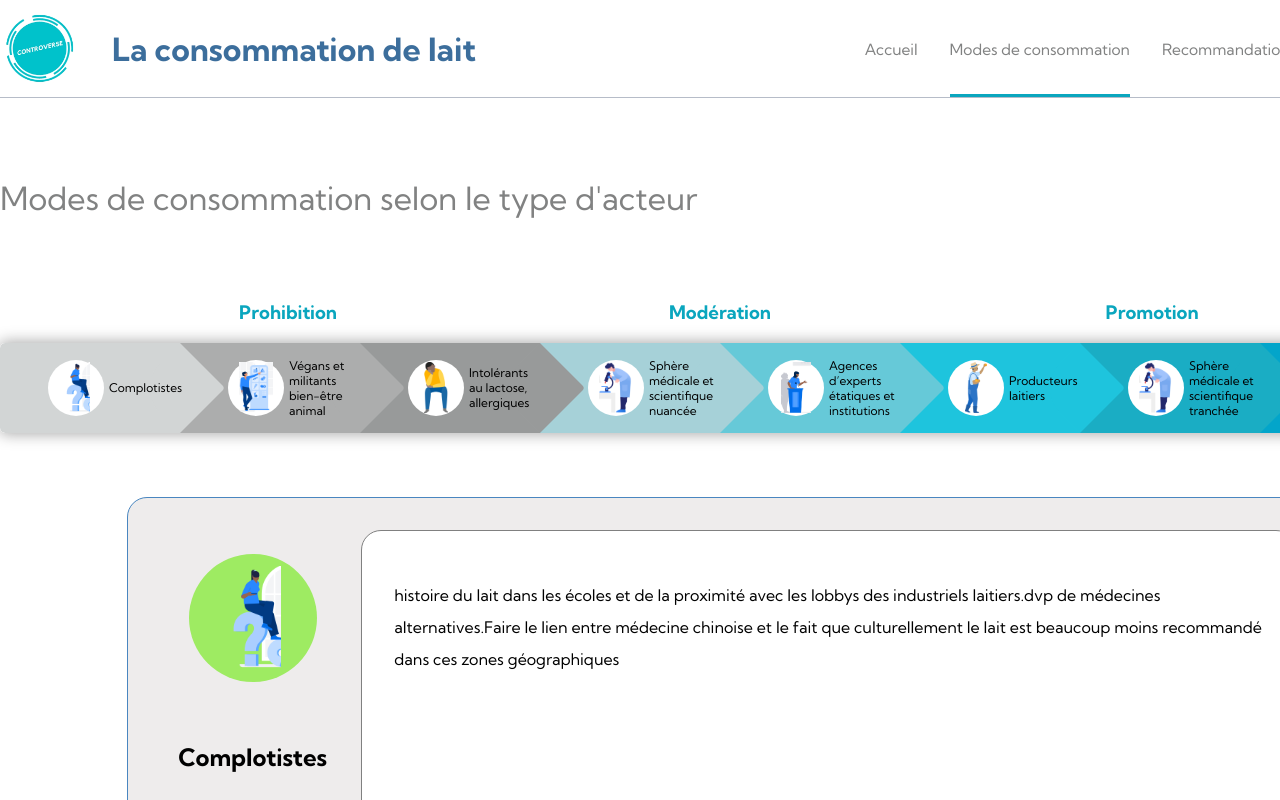
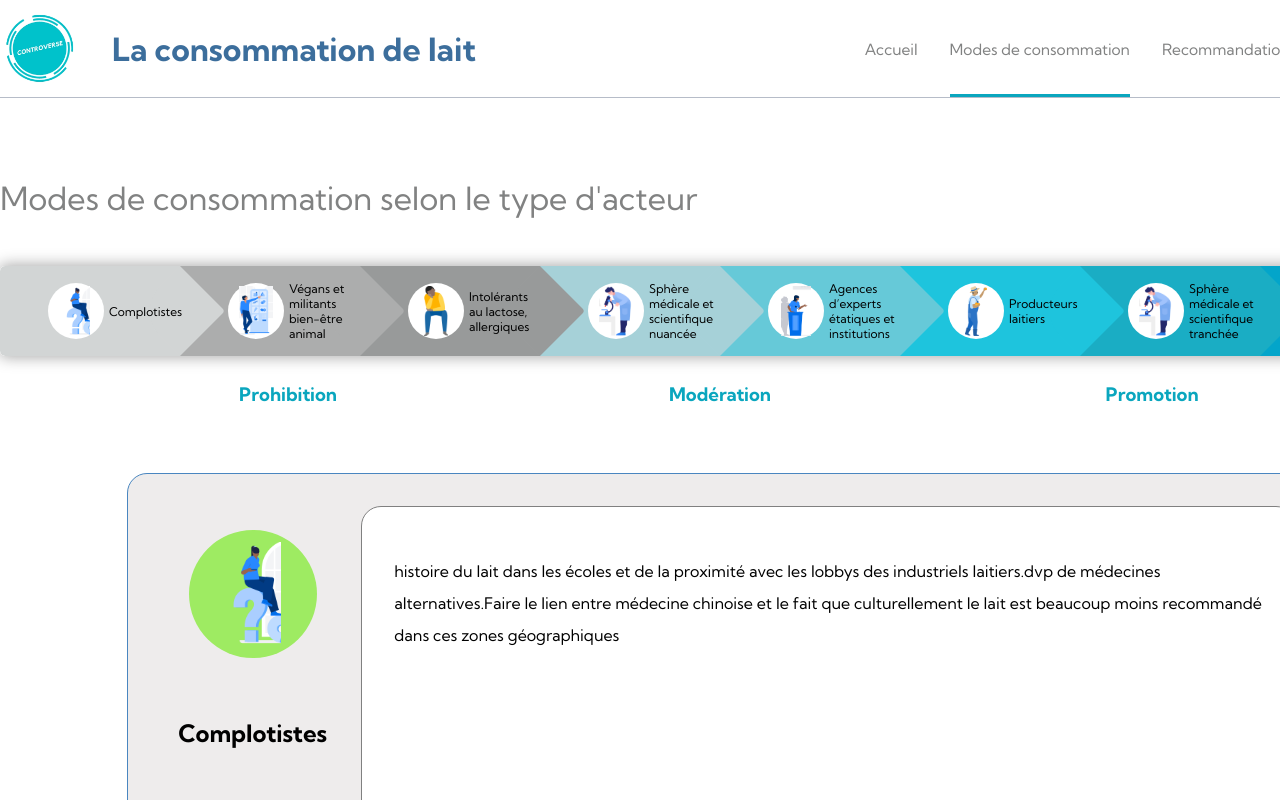
Before and after one commit to denis-farkas/milk, a React (Create React App) app: page /modes in a window 1280 px wide. Shown: the top 800 px of the page. Built offline with nearby package versions, Linux system fonts and the light colour scheme.

Commit message:
legend css

```diff
--- a/src/pages/Mode/index.jsx
+++ b/src/pages/Mode/index.jsx
@@ -14,18 +14,6 @@ function Mode() {
           Modes de consommation selon le type d'acteur
         </div>
         <div className="bread">
-          <div className="legend">
-            <div className="legend-text">
-              <h3>Prohibition</h3>
-            </div>
-            <div className="legend-text">
-              <h3>Modération</h3>
-            </div>
-            <div className="legend-text">
-              <h3>Promotion</h3>
-            </div>
-          </div>
-
           <div className="breadcrumb flat">
             <div
               className="bouton"
@@ -148,6 +136,17 @@ function Mode() {
               </div>
             </div>
           </div>
+          <div className="legend">
+            <div className="legend-text">
+              <h3>Prohibition</h3>
+            </div>
+            <div className="legend-text">
+              <h3>Modération</h3>
+            </div>
+            <div className="legend-text">
+              <h3>Promotion</h3>
+            </div>
+          </div>
         </div>
         <div className="section-info">
           <div className="jumbotron">
--- a/src/pages/Mode/mode.css
+++ b/src/pages/Mode/mode.css
@@ -7,7 +7,7 @@
 }
 
 .bread {
-  margin: 4rem 0;
+  margin: 3rem 0;
 }
 
 .legend {
@@ -18,15 +18,7 @@
       flex-wrap: nowrap;
   width: 100%;
   height: auto;
-  margin-top: 2rem;
-}
-
-.legend-graph {
-  width: 100%;
-  height: 1rem;
-  background: #d8dcdc;
-  background: -webkit-gradient(linear, left top, right top, color-stop(33%, #d8dcdc), color-stop(77%, #0dcdeb));
-  background: linear-gradient(90deg, #d8dcdc 33%, #0dcdeb 77%);
+  margin-top: 0.5rem;
 }
 
 .legend-text {
--- a/src/pages/Mode/mode.scss
+++ b/src/pages/Mode/mode.scss
@@ -6,7 +6,7 @@
 }
 
 .bread {
-  margin: 4rem 0;
+  margin: 3rem 0;
 }
 
 .legend {
@@ -14,18 +14,7 @@
   flex-wrap: nowrap;
   width: 100%;
   height: auto;
-  margin-top: 2rem;
-}
-
-.legend-graph {
-  width: 100%;
-  height: 1rem;
-  background: rgb(216, 220, 220);
-  background: linear-gradient(
-    90deg,
-    rgba(216, 220, 220, 1) 33%,
-    rgba(13, 205, 235, 1) 77%
-  );
+  margin-top: 0.5rem;
 }
 
 .legend-text {
```
Also changed, not shown: 1 other file (tests, documents, lock files or other folders).
